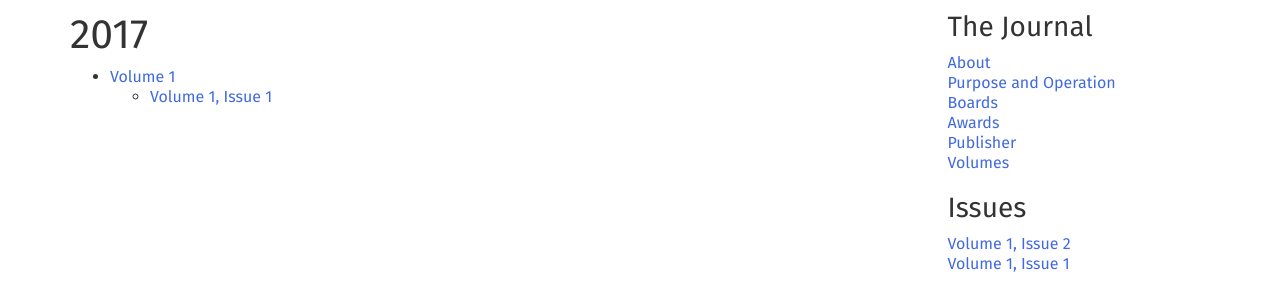
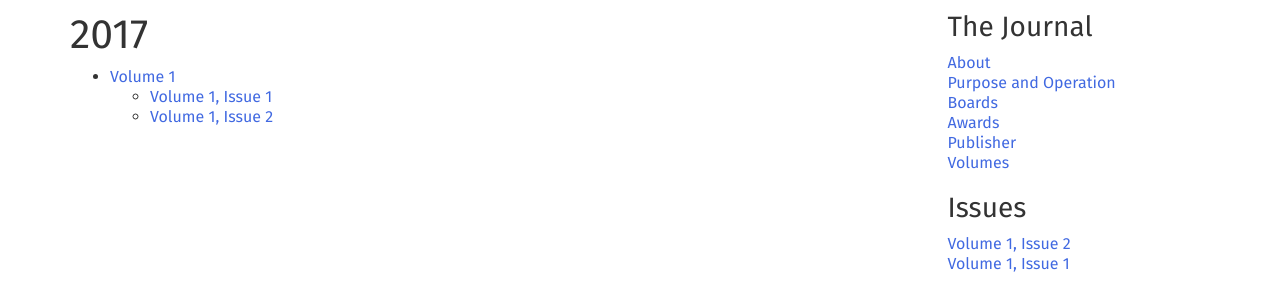
Before and after one commit to programming-journal/programming-journal.github.io, a Jekyll site: the page built from 2017/index.markdown, in a window 1280 px wide. Shown: the part 134-429 px from the top of the page. Built offline with Jekyll 4.4.1, drawn with Linux system fonts in a browser that asks for light colours; nearby versions of some CDN libraries.

Commit message:
Add issue2 to 2017

```diff
--- a/2017/index.markdown
+++ b/2017/index.markdown
@@ -5,3 +5,4 @@ title: 2017
 
  * [Volume 1](1/)
    * [Volume 1, Issue 1](1/issue1)
+   * [Volume 1, Issue 2](1/issue2)
```
